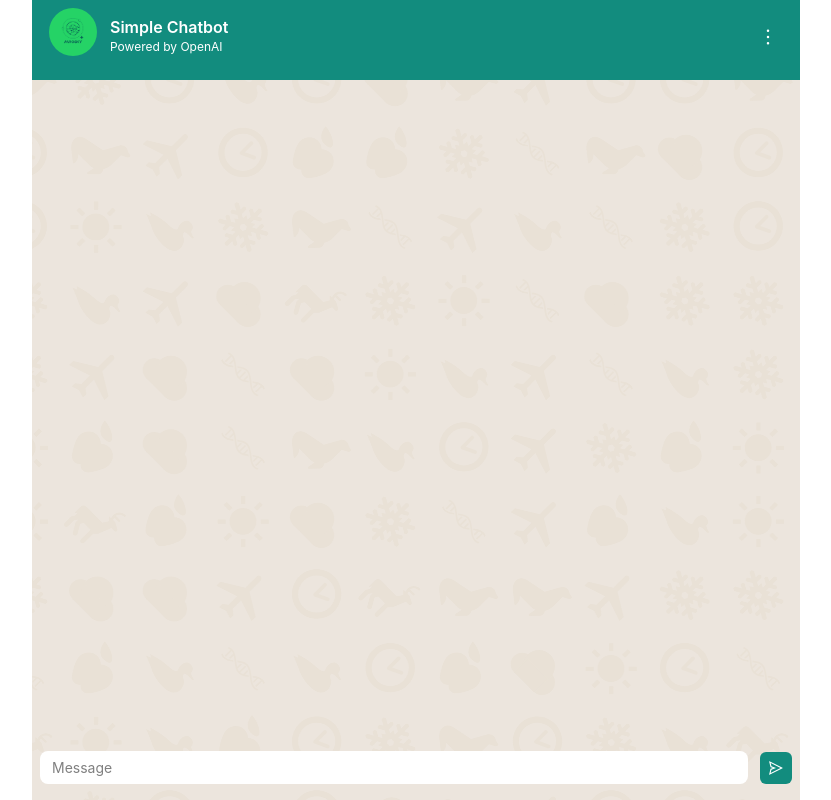
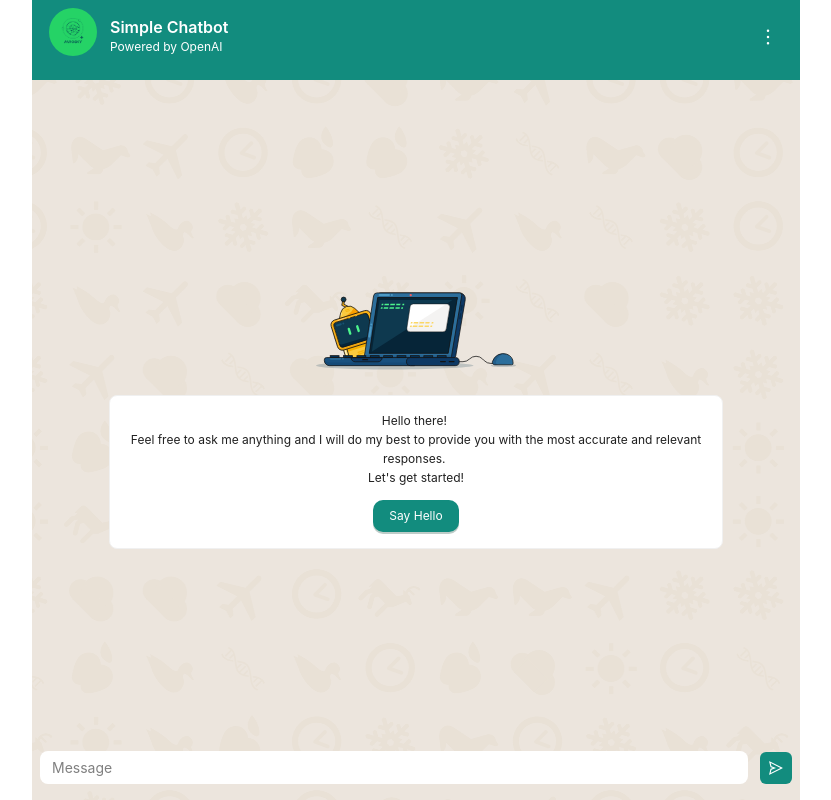
Before and after one commit to awosky/nextjs-simple-chatbot, a Next.js app: page / in a window 1280 px wide. Shown: the whole page, without its empty margins (224-1055 px from the left). Built offline with nearby package versions, Linux system fonts and the light colour scheme.

Commit message:
feat: add empty component

```diff
--- /dev/null
+++ b/src/components/Empty.module.scss
@@ -0,0 +1,26 @@
+.empty {
+  display: flex;
+  align-items: center;
+  justify-content: center;
+  text-align: center;
+  margin: auto;
+  height: 100%;
+  max-height: calc(100vh - 140px);
+  max-width: 80%;
+
+  .card {
+    div[class~="ant-card-body"] {
+      padding: 16px 20px;
+    }
+
+    .text,
+    .button {
+      white-space: pre-wrap;
+      font-size: 12px;
+    }
+
+    .button {
+      border-radius: 10px;
+    }
+  }
+}
--- /dev/null
+++ b/src/components/Empty.tsx
@@ -0,0 +1,42 @@
+import { Button, Card, ConfigProvider, Typography } from "antd";
+import Image from "next/image";
+import { useContext } from "react";
+
+import { INFO } from "@/constants";
+import { MessageContext } from "@/store/MessageProvider";
+
+import style from "./Empty.module.scss";
+
+const Empty = () => {
+  const { submitMessage } = useContext(MessageContext);
+
+  return (
+    <div className={style.empty}>
+      <div>
+        <Image src="/images/empty.svg" width={200} height={120} alt="empty" />
+        <Card className={style.card}>
+          <Typography.Paragraph className={style.text}>
+            {INFO.INTRODUCTON}
+          </Typography.Paragraph>
+          <ConfigProvider
+            theme={{
+              token: {
+                colorPrimary: "#128c7e",
+              },
+            }}
+          >
+            <Button
+              type="primary"
+              className={style.button}
+              onClick={() => submitMessage("Hello")}
+            >
+              Say Hello
+            </Button>
+          </ConfigProvider>
+        </Card>
+      </div>
+    </div>
+  );
+};
+
+export default Empty;
--- a/src/components/MessageContainer.tsx
+++ b/src/components/MessageContainer.tsx
@@ -4,18 +4,21 @@
 import { Message } from "@/interfaces";
 import { MessageContext } from "@/store/MessageProvider";
 
+import Empty from "./Empty";
 import style from "./MessageContainer.module.scss";
 
 const MessageContainer = () => {
   const { messages, loading } = useContext(MessageContext);
-
   const focusRef = useRef<HTMLDivElement>(null);
+  const isEmpty = messages.length <= 0;
 
   useEffect(() => {
     if (focusRef.current) {
       focusRef.current.scrollIntoView({ behavior: "smooth" });
     }
   });
+
+  if (isEmpty) return <Empty />;
 
   return (
     <div className={style["message-container"]}>
@@ -26,7 +29,6 @@
           const isSecondLastMessage = i === messageSize - 2;
           const isUserMessage = messageSize % 2 !== 0;
           const showFocus = isUserMessage ? isLastMessage : isSecondLastMessage;
-
           return (
             <React.Fragment key={i}>
               {showFocus && <span ref={focusRef} />}
--- a/src/constants/index.tsx
+++ b/src/constants/index.tsx
@@ -4,5 +4,6 @@
 };
 
 export const INFO = {
+  INTRODUCTON: `Hello there! \nFeel free to ask me anything and I will do my best to provide you with the most accurate and relevant responses. \nLet's get started!`,
   DESCRIPTION: `Simple Chatbot is a simple project that utilizes OpenAI, designed to pique people's interest in artificial intelligence. It is a user-friendly chatbot that can answer simple questions and engage in basic conversations. Its purpose is to demonstrate the capabilities and potential of AI in a fun and interactive way. Users can interact with Simple Chatbot and learn more about AI technology through its responses. Overall, Simple Chatbot is a simple yet effective tool for introducing people to the world of AI.`,
 };
```
Also changed, not shown: public/images/empty.svg (added).
